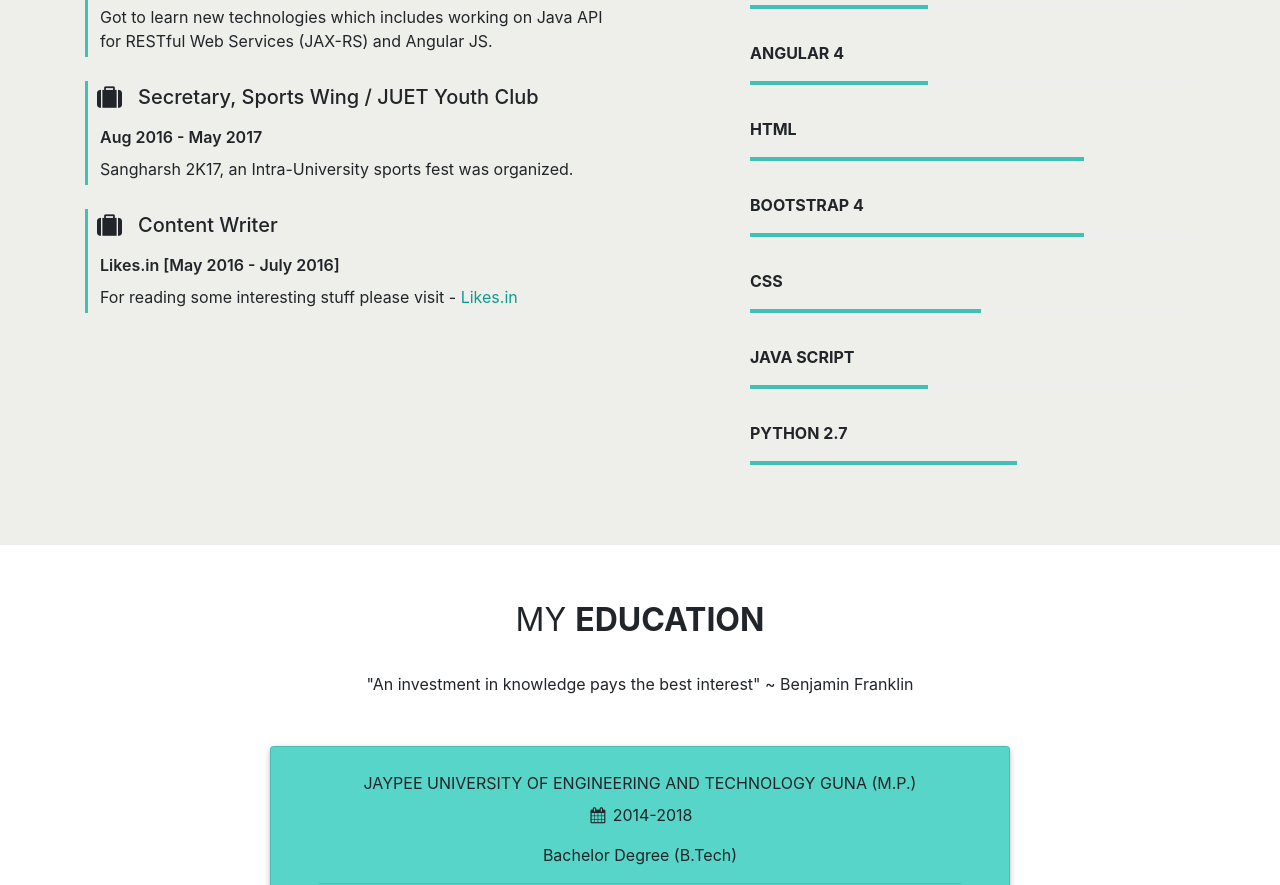
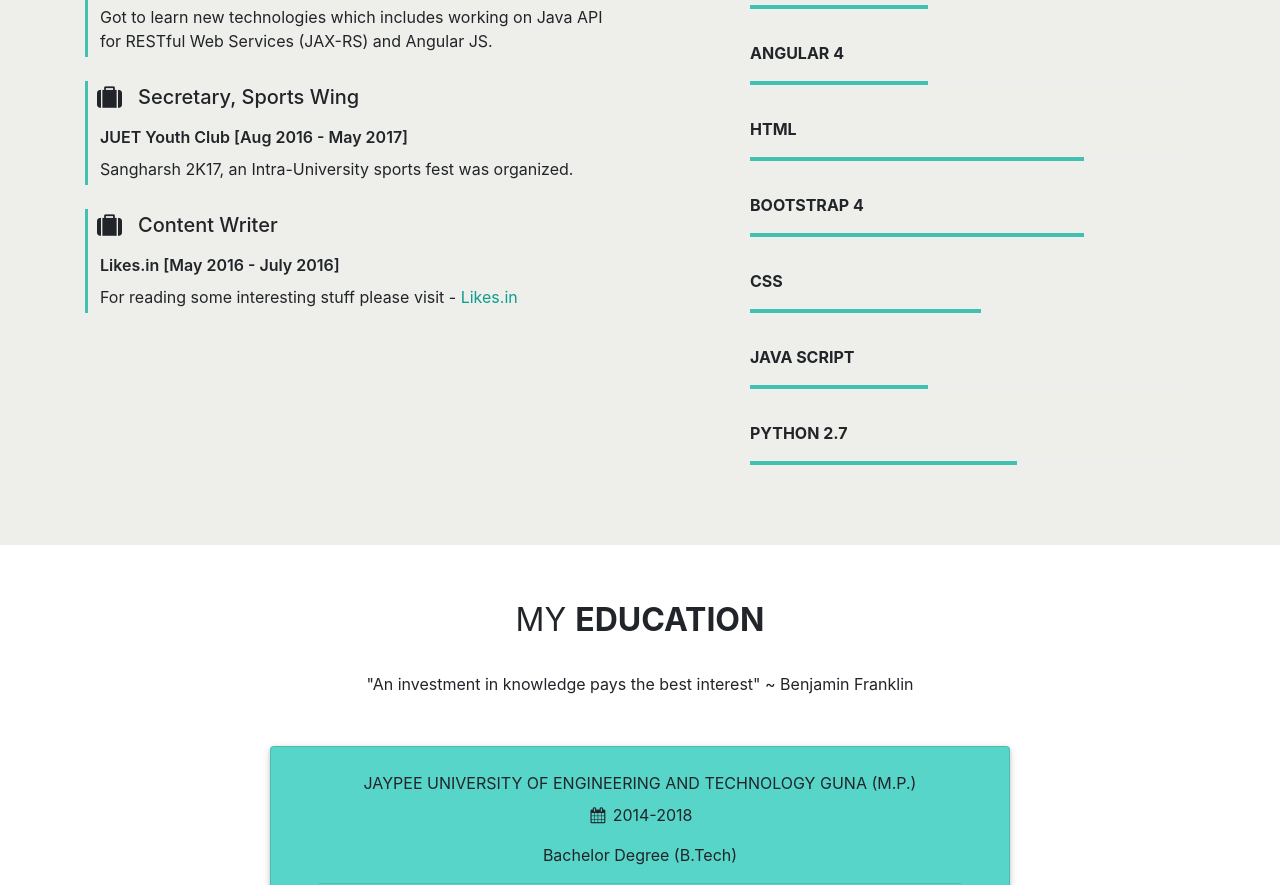
Before and after one commit to siddhartha-shukla/Portfolio, a plain HTML site: page index.html in a window 1280 px wide. Shown: the part 1886-2771 px from the top of the page. Drawn offline with nearby package versions, Linux system fonts and the light colour scheme.

Commit message:
Update index.html

```diff
--- a/index.html
+++ b/index.html
@@ -135,9 +135,9 @@
                             <div class="left-border px-2 py-1 mb-4">
                                 <div class="row px-2 px-lg-0">
                                     <i class="fa fa-suitcase bag-icon mb-1 mr-3 ml-3" aria-hidden="true"></i>
-                                    <h5 class="font-weight-text mb-3 px-1 px-lg-0">Secretary, Sports Wing / JUET Youth Club</h5>
+                                    <h5 class="font-weight-text mb-3 px-1 px-lg-0">Secretary, Sports Wing</h5>
                                 </div>
-                                <p class="font-weight-date ml-1 mb-2">Aug 2016 - May 2017</p>
+                                <p class="font-weight-date ml-1 mb-2">JUET Youth Club [Aug 2016 - May 2017]</p>
                                 <p class="mb-0 ml-1">Sangharsh 2K17, an Intra-University sports fest was organized.</p>
                             </div>
                             <div class="mt-1 left-border mb-4 px-2 py-1 mb-4">
```
